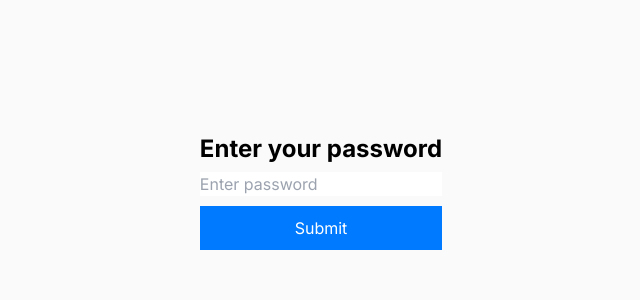
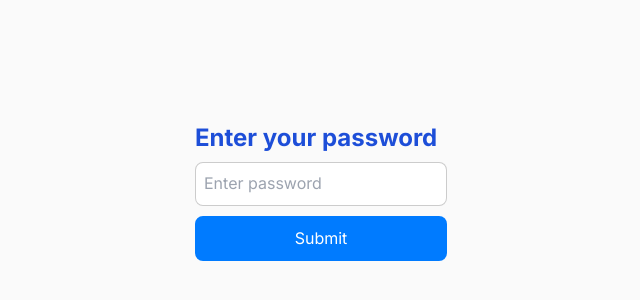
Before and after one commit to nikolaipaukkonen/locuspocus_js, a Next.js app: page / in a window 1280 px wide. Shown: the part 200-500 px from the top of the page, without its empty margins (319-959 px from the left). Built offline with nearby package versions, Linux system fonts and the light colour scheme.

Commit message:
fix environment variable fetching & overhaul css

```diff
--- a/src/app/globals.css
+++ b/src/app/globals.css
@@ -6,13 +6,19 @@
   --foreground-rgb: 0, 0, 0;
   --background-start-rgb: 214, 219, 220;
   --background-end-rgb: 255, 255, 255;
+  --primary-color: 29, 78, 216; /* A professional blue */
+  --secondary-color: 234, 88, 12; /* A vibrant orange */
+  --border-radius: 8px;
+  --transition-speed: 0.3s;
 }
 
 @media (prefers-color-scheme: dark) {
   :root {
     --foreground-rgb: 255, 255, 255;
-    --background-start-rgb: 0, 0, 0;
-    --background-end-rgb: 0, 0, 0;
+    --background-start-rgb: 15, 23, 42;
+    --background-end-rgb: 30, 41, 59;
+    --primary-color: 59, 130, 246; /* Lighter blue for dark mode */
+    --secondary-color: 249, 115, 22; /* Softer orange for dark mode */
   }
 }
 
@@ -24,4 +30,87 @@ body {
       rgb(var(--background-end-rgb))
     )
     rgb(var(--background-start-rgb));
+  font-family: 'Inter', sans-serif;
+  line-height: 1.6;
+  margin: 0;
+  padding: 0;
+  transition: background var(--transition-speed), color var(--transition-speed);
 }
+
+h1, h2, h3, h4, h5, h6 {
+  font-weight: 700;
+  color: rgb(var(--primary-color));
+  margin-bottom: 1rem;
+}
+
+button {
+  background-color: rgb(var(--primary-color));
+  color: white;
+  border: none;
+  border-radius: var(--border-radius);
+  padding: 0.75rem 1.5rem;
+  font-size: 1rem;
+  cursor: pointer;
+  transition: background-color var(--transition-speed), transform var(--transition-speed);
+}
+
+button:hover {
+  background-color: rgb(var(--secondary-color));
+  transform: translateY(-2px);
+}
+
+input, textarea {
+  border: 1px solid rgba(var(--foreground-rgb), 0.2);
+  border-radius: var(--border-radius);
+  padding: 0.5rem;
+  font-size: 1rem;
+  width: 100%;
+  box-sizing: border-box;
+  transition: border-color var(--transition-speed), box-shadow var(--transition-speed);
+}
+
+input:focus, textarea:focus {
+  border-color: rgb(var(--primary-color));
+  box-shadow: 0 0 5px rgba(var(--primary-color), 0.5);
+  outline: none;
+}
+
+.main {
+  display: flex;
+  flex-direction: column;
+  align-items: center;
+  justify-content: center;
+  min-height: 100vh;
+  padding: 2rem;
+}
+
+.roundButton {
+  border-radius: 50%;
+  width: 60px;
+  height: 60px;
+  display: flex;
+  align-items: center;
+  justify-content: center;
+  font-size: 1.2rem;
+  font-weight: bold;
+  background-color: rgb(var(--primary-color));
+  color: white;
+  cursor: pointer;
+  transition: background-color var(--transition-speed), transform var(--transition-speed);
+}
+
+.roundButton:hover {
+  background-color: rgb(var(--secondary-color));
+  transform: scale(1.1);
+}
+
+textarea {
+  min-height: 100px;
+  resize: vertical;
+}
+
+.centeredButtonContainer {
+  display: flex;
+  justify-content: center;
+  margin: 1rem 0;
+}
--- a/src/app/page.js
+++ b/src/app/page.js
@@ -48,7 +48,7 @@ export default function Home() {
                   method: "POST",
                   headers: {
                     'Content-Type': 'application/json',
-                    'Authorization': `Bearer ${localStorage.getItem('apiKey')}` // Retrieve apiKey
+                    'Authorization': `Bearer ${process.env.OPENAI_API_KEY}` // Retrieve apiKey
                   },
                   body: JSON.stringify({ audio: base64Audio }),
                 });
@@ -96,7 +96,7 @@ export default function Home() {
         method: "POST",
         headers: {
           'Content-Type': 'application/json',
-          'Authorization': `Bearer ${localStorage.getItem('apiKey')}` // Retrieve apiKey
+          'Authorization': `Bearer ${process.env.OPENAI_API_KEY}` // Retrieve apiKey
         },
         body: JSON.stringify({ text_to_parse: result }),
       });
```
